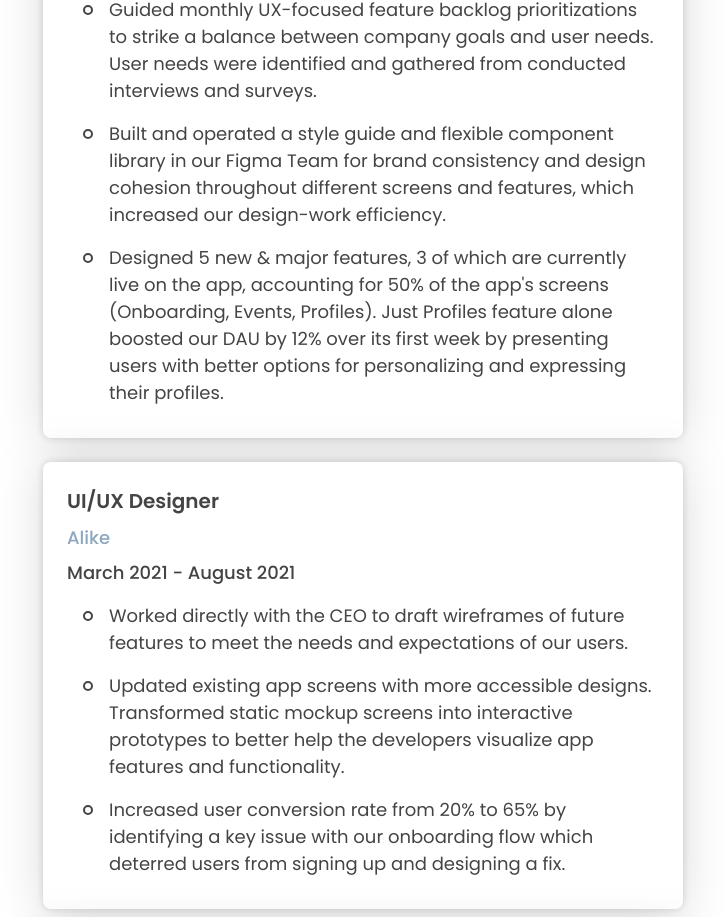
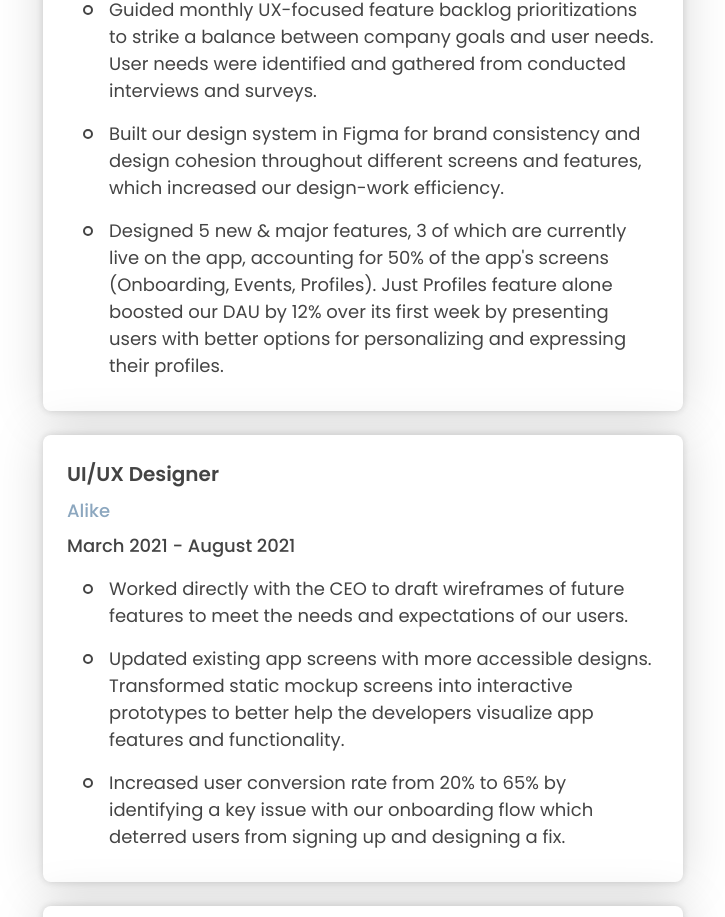
Before and after one commit to aktov/Portfolio, a React (Create React App) app: page /#/ in a window 1280 px wide. Shown: the part 9780-10697 px from the top of the page, without its empty margins (277-1002 px from the left). Built offline with nearby package versions, Linux system fonts and the light colour scheme.

Commit message:
Updated job experience description

```diff
--- a/src/components/Experience.js
+++ b/src/components/Experience.js
@@ -163,7 +163,7 @@ class Experience extends React.Component {
               'Collaborated with company founders to create pitch decks for prospective stakeholders and seed fundraising. ',
               'Reduced the shipment time of our features by leading design prototyping sessions with our developers to ensure they understood the functionality of new features and visual animations prior and during their building. ',
               'Guided monthly UX-focused feature backlog prioritizations to strike a balance between company goals and user needs. User needs were identified and gathered from conducted interviews and surveys. ',
-              'Built and operated a style guide and flexible component library in our Figma Team for brand consistency and design cohesion throughout different screens and features, which increased our design-work efficiency.',
+              'Built our design system in Figma for brand consistency and design cohesion throughout different screens and features, which increased our design-work efficiency.',
               'Designed 5 new & major features, 3 of which are currently live on the app, accounting for 50% of the app\'s screens (Onboarding, Events, Profiles). Just Profiles feature alone boosted our DAU by 12% over its first week by presenting users with better options for personalizing and expressing their profiles.'
             ]}
           />
```
